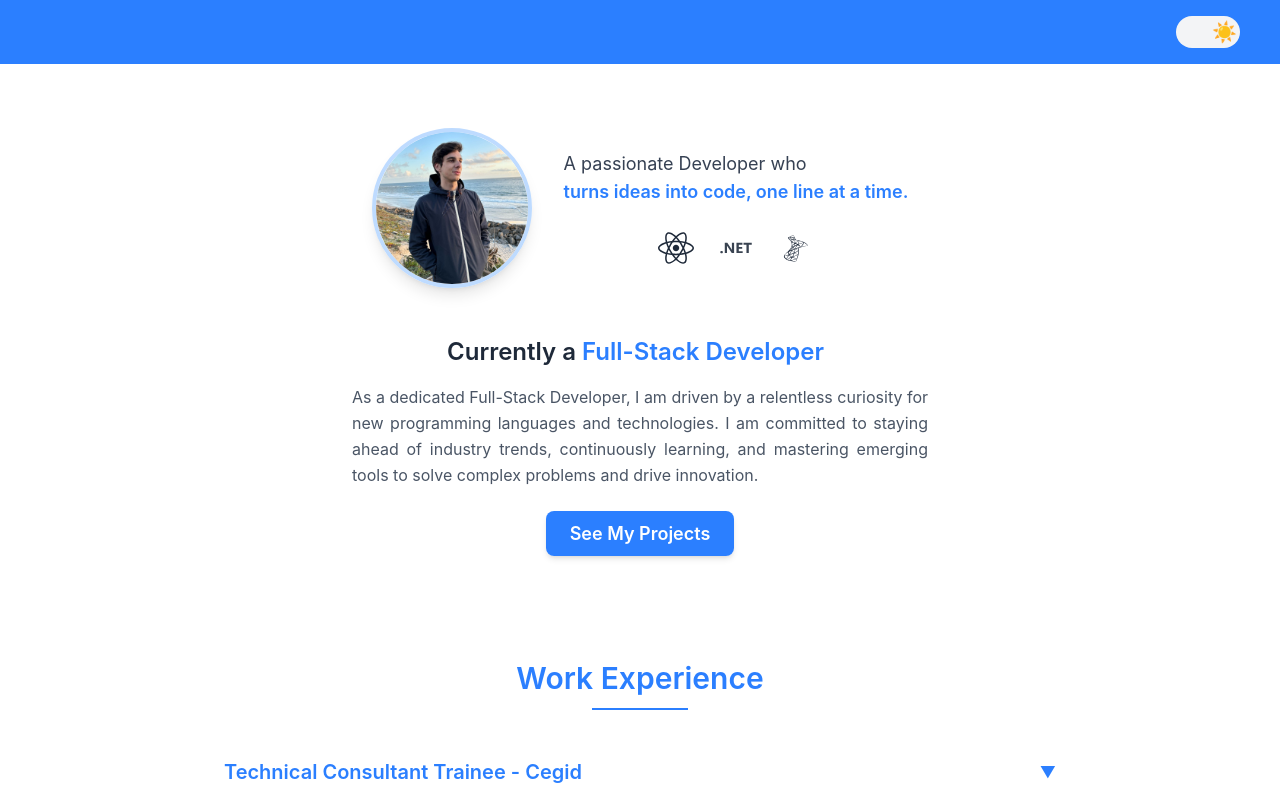
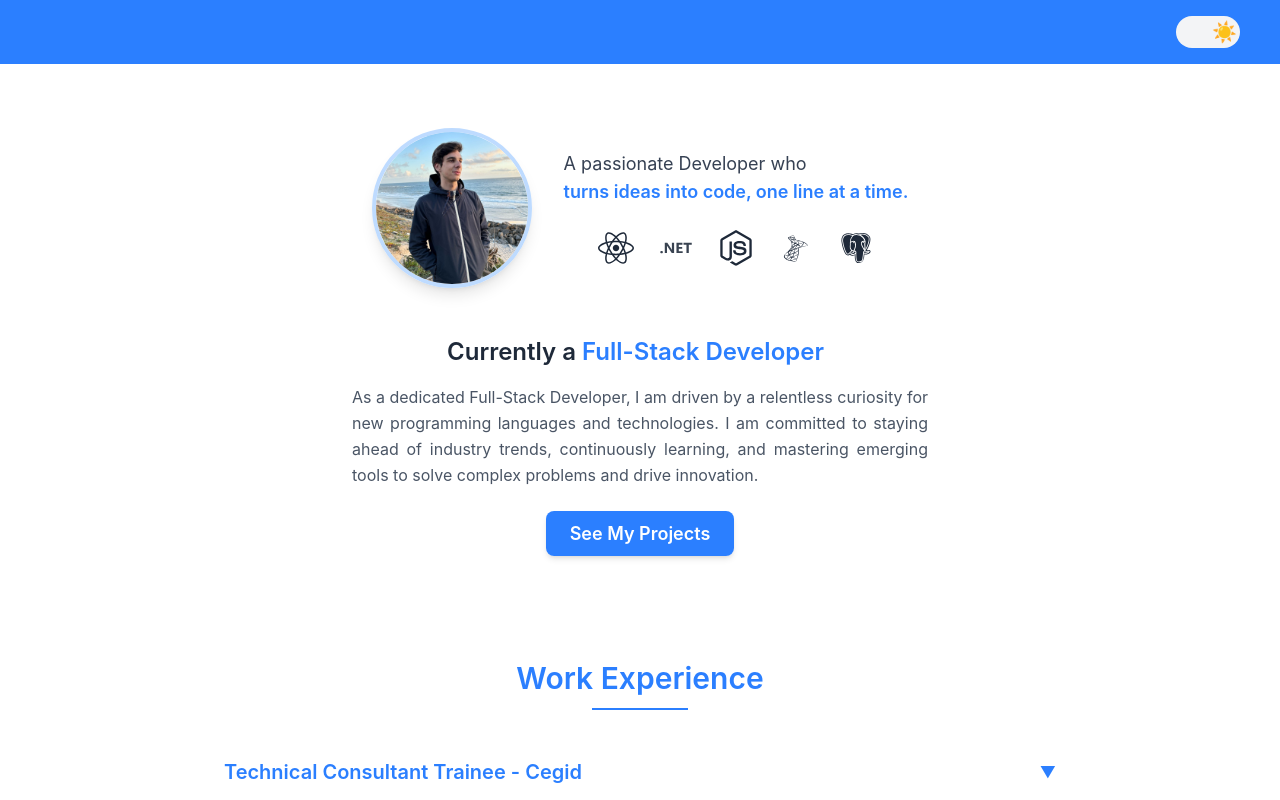
Before and after one commit to ruib07/ruib07.github.io, a React (Vite) app: page / in a window 1280 px wide. Shown: the top 800 px of the page. Built offline with nearby package versions, Linux system fonts and the light colour scheme.

Commit message:
Skills added.

```diff
--- a/src/constants/skills.ts
+++ b/src/constants/skills.ts
@@ -1,9 +1,12 @@
 import { AiOutlineDotNet } from "react-icons/ai";
+import { BiLogoPostgresql } from "react-icons/bi";
 import { DiMsqlServer } from "react-icons/di";
-import { FaReact } from "react-icons/fa6";
+import { FaNodeJs, FaReact } from "react-icons/fa6";
 
 export const skillsData = [
   { src: FaReact },
   { src: AiOutlineDotNet },
+  { src: FaNodeJs },
   { src: DiMsqlServer },
+  { src: BiLogoPostgresql },
 ];
```
Also changed, not shown: package.json (+7 -7 lines), 1 other file (tests, documents, lock files or other folders).
